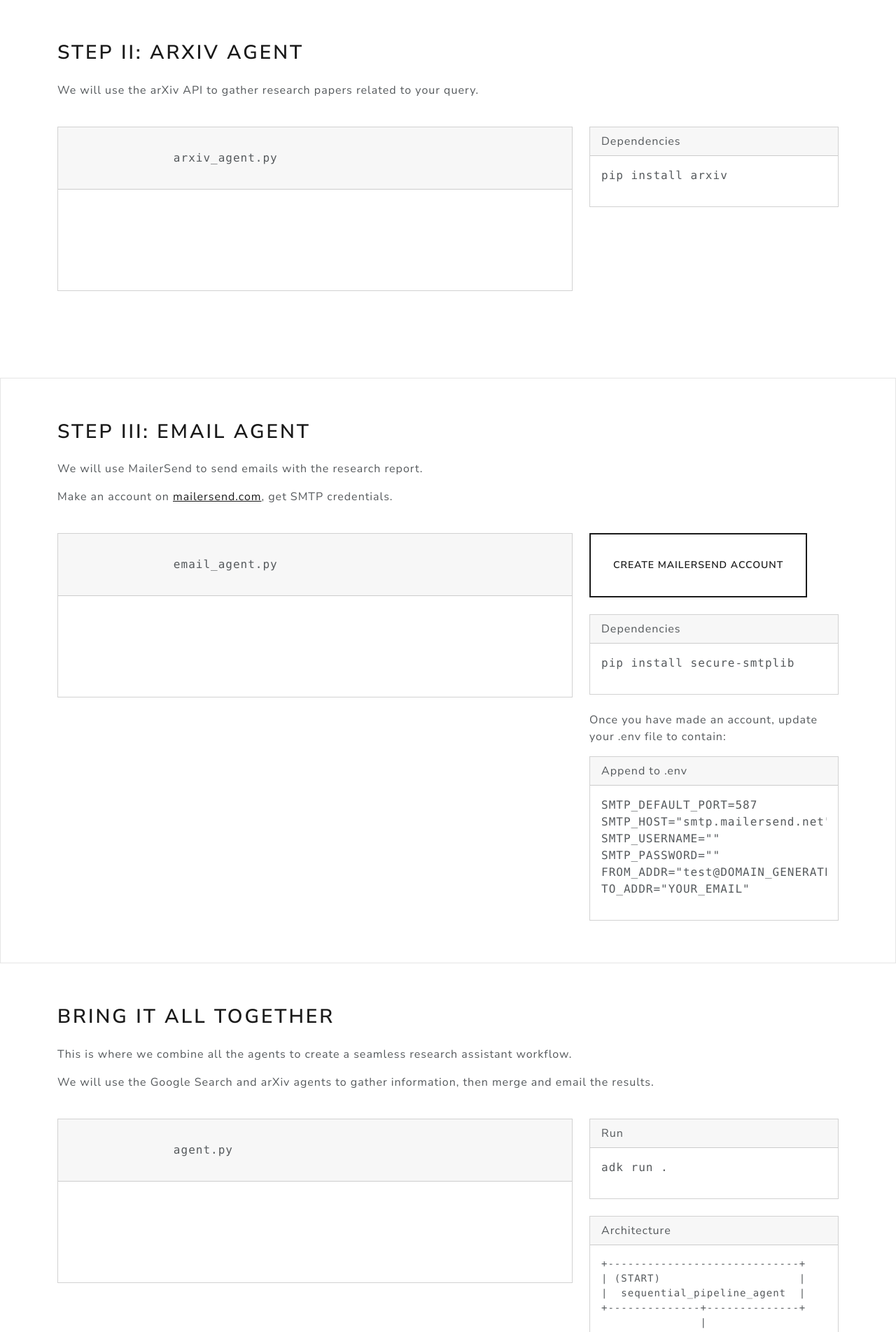
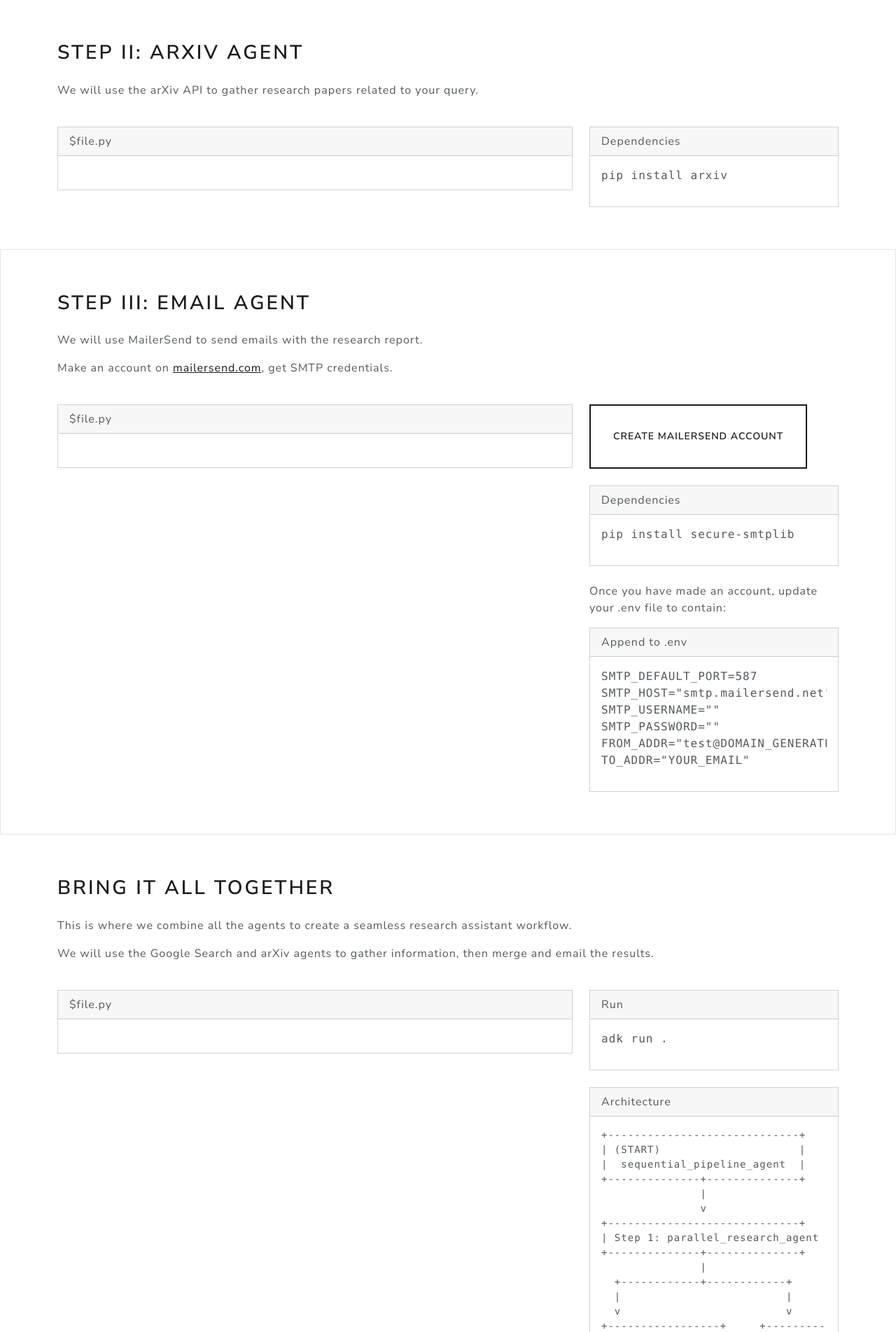
Before and after one commit to nenuadrian/google-agents, a PHP site: page / in a window 1280 px wide. Shown: the part 2373-4277 px from the top of the page at 70% size. Run offline with PHP 8.4, Linux system fonts and the light colour scheme.

Commit message:
snippets

```diff
--- a/workshop/index.php
+++ b/workshop/index.php
@@ -11,9 +11,7 @@ function generate_file_snippets($file)
 
   foreach ($snippets as $snippet) {
     $html[] = '<div class="card">';
-    $html[] = '            <div class="card-header">';
-    $html[] = "              $file.py";
-    $html[] = '            </div>';
+    $html[] = '            <div class="card-header">$file.py</div>';
     $html[] = '            <div class="card-body">';
     $html[] = "              <pre class=\"fs-5\"><code>{$snippet}</code></pre>";
     $html[] = '            </div>';
@@ -273,7 +271,7 @@ adk run adk_research_assistant
           <p>We will use the arXiv API to gather research papers related to your query.</p>
         </div>
         <div class="col-lg-8">
-          <pre class="fs-5"><code><?= generate_file_snippets("arxiv_agent") ?></code></pre>
+          <?= generate_file_snippets("arxiv_agent") ?>
         </div>
         <div class="col-lg-4">
           <div class="card">
@@ -298,7 +296,7 @@ adk run adk_research_assistant
             credentials.</p>
         </div>
         <div class="col-lg-8">
-          <pre class="fs-5"><code><?= generate_file_snippets("email_agent") ?></code></pre>
+          <?= generate_file_snippets("email_agent") ?>
         </div>
         <div class="col-lg-4">
           <a href="https://www.mailersend.com/" target="_blank" class="btn btn-outline-primary btn-lg">
@@ -343,7 +341,7 @@ TO_ADDR="YOUR_EMAIL"</code></pre>
           <p>We will use the Google Search and arXiv agents to gather information, then merge and email the results.</p>
         </div>
         <div class="col-lg-8">
-          <pre class="fs-5"><code><?= generate_file_snippets("agent") ?></code></pre>
+          <?= generate_file_snippets("agent") ?>
         </div>
         <div class="col-lg-4">
           <div class="card">
```
